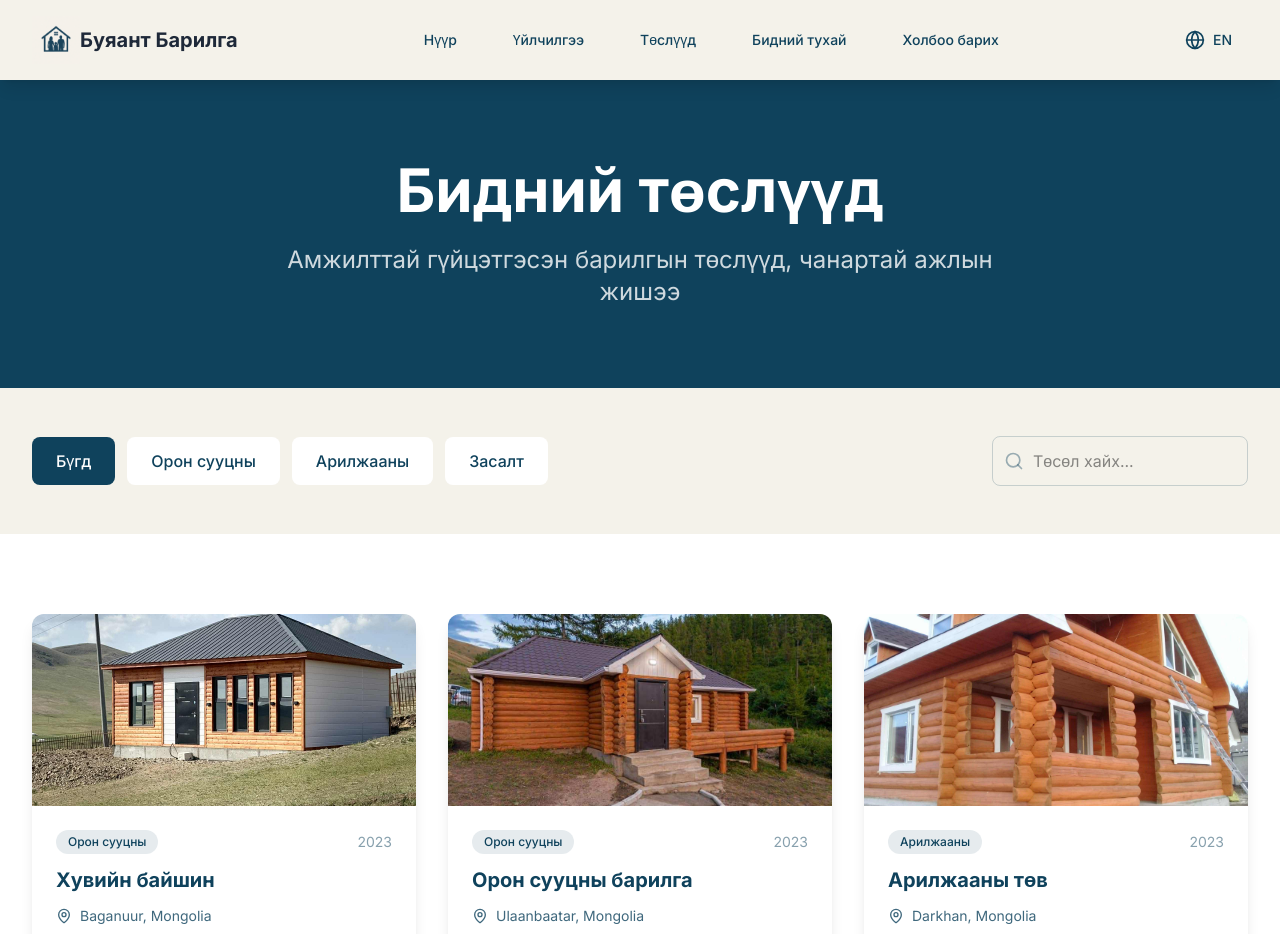
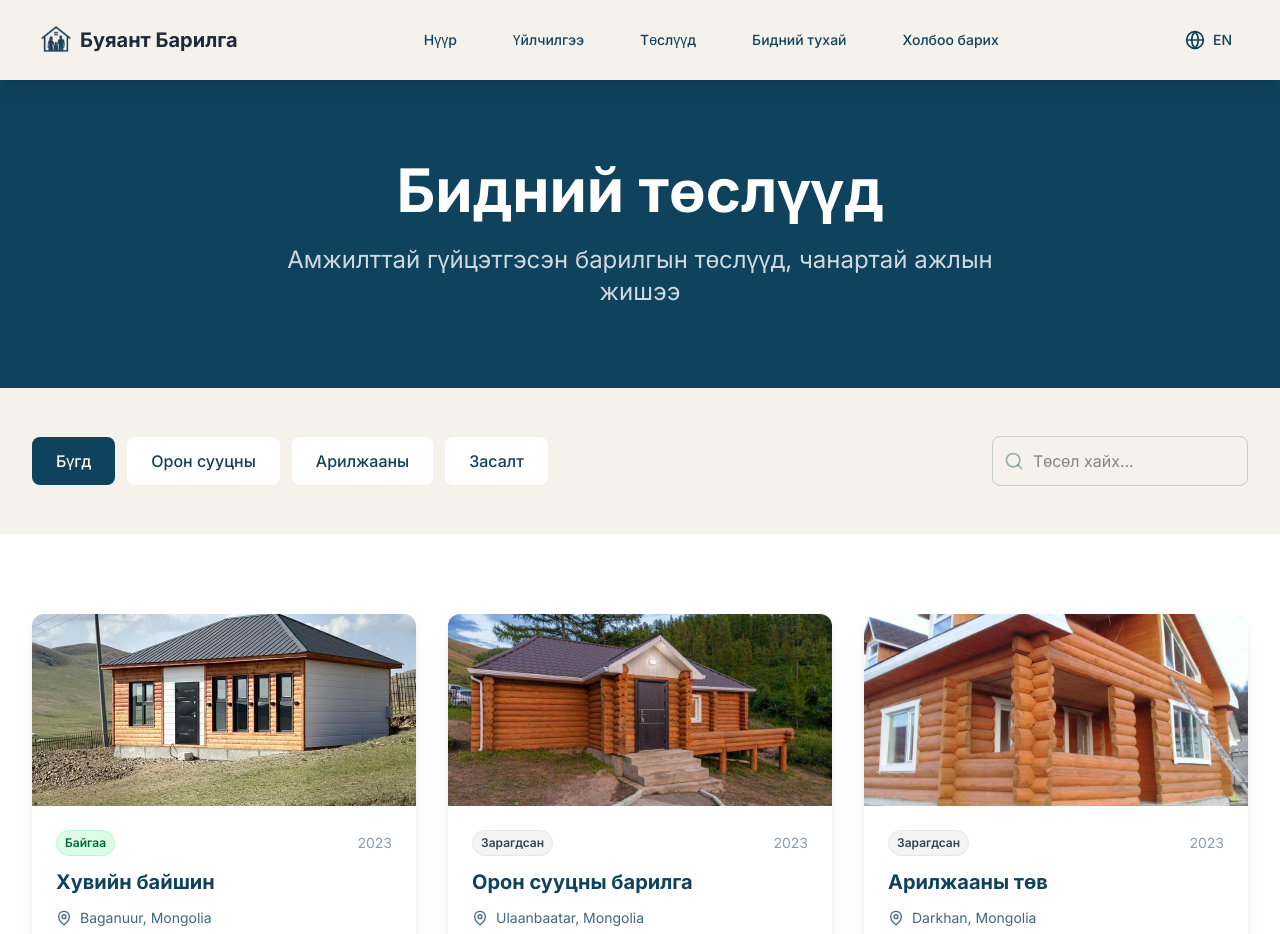
Before and after one commit to Enkhnyam/Buyant-Construction, a Next.js app in the folder buyant-construction/: page /projects in a window 1280 px wide. Shown: the top 934 px of the page. Built offline with nearby package versions, Linux system fonts and the light colour scheme.

Commit message:
chips on projects page

```diff
--- a/buyant-construction/src/app/(main)/projects/page.tsx
+++ b/buyant-construction/src/app/(main)/projects/page.tsx
@@ -74,6 +74,19 @@ export default function ProjectsPage() {
       return language === 'mn' ? 'Засалт' : 'Renovation'
     }
     return category
+  }
+
+  const getStatusText = (status?: 'sold' | 'in_construction' | 'available') => {
+    if (status === 'available') return language === 'mn' ? 'Байгаа' : 'Available'
+    if (status === 'in_construction') return language === 'mn' ? 'Баригдаж байна' : 'In Construction'
+    if (status === 'sold') return language === 'mn' ? 'Зарагдсан' : 'Sold'
+    return ''
+  }
+
+  const getStatusClass = (status?: 'sold' | 'in_construction' | 'available') => {
+    if (status === 'available') return 'bg-green-100 text-green-800 border-green-200'
+    if (status === 'in_construction') return 'bg-yellow-100 text-yellow-800 border-yellow-200'
+    return 'bg-gray-100 text-gray-700 border-gray-200'
   }
 
   return (
@@ -174,13 +187,13 @@ export default function ProjectsPage() {
                       {/* Project Info */}
                       <div className="p-6 flex flex-col flex-1">
                         <div className="flex items-center justify-between mb-3">
-                          <span className={`px-3 py-1 rounded-full text-xs font-medium ${
-                            project.category === 'residential' ? 'bg-[#0F425C]/10 text-[#0F425C]' :
-                            project.category === 'commercial' ? 'bg-[#0F425C]/10 text-[#0F425C]' :
-                            'bg-[#0F425C]/10 text-[#0F425C]'
-                          }`}>
-                            {categories.find(c => c.id === project.category)?.name}
-                          </span>
+                          {project.status && (
+                            <span
+                              className={`px-2 py-1 rounded-full text-xs font-semibold border ${getStatusClass(project.status)}`}
+                            >
+                              {getStatusText(project.status)}
+                            </span>
+                          )}
                           <span className="text-sm text-[#0F425C]/50">{displayData.year}</span>
                         </div>
 
```
